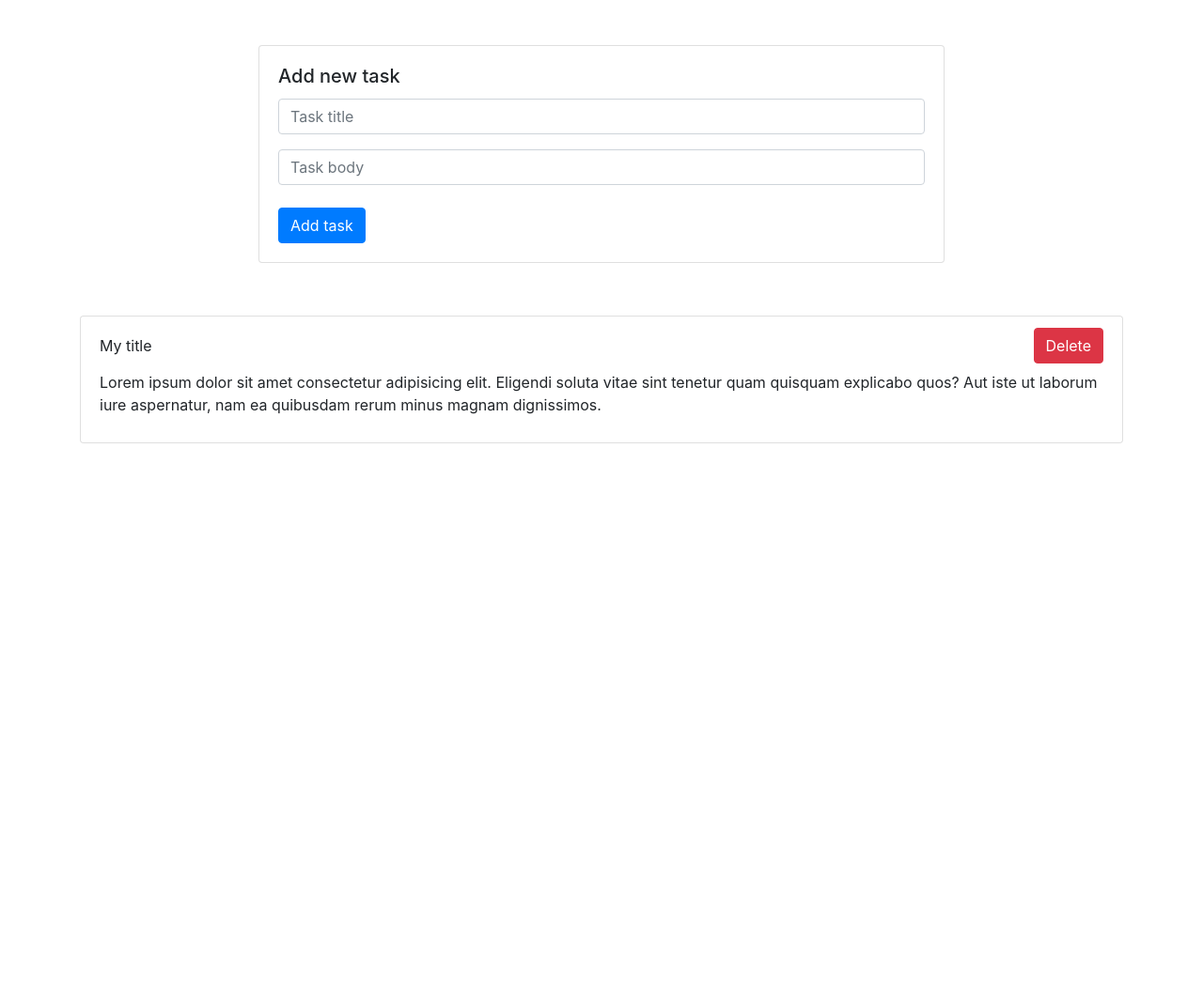
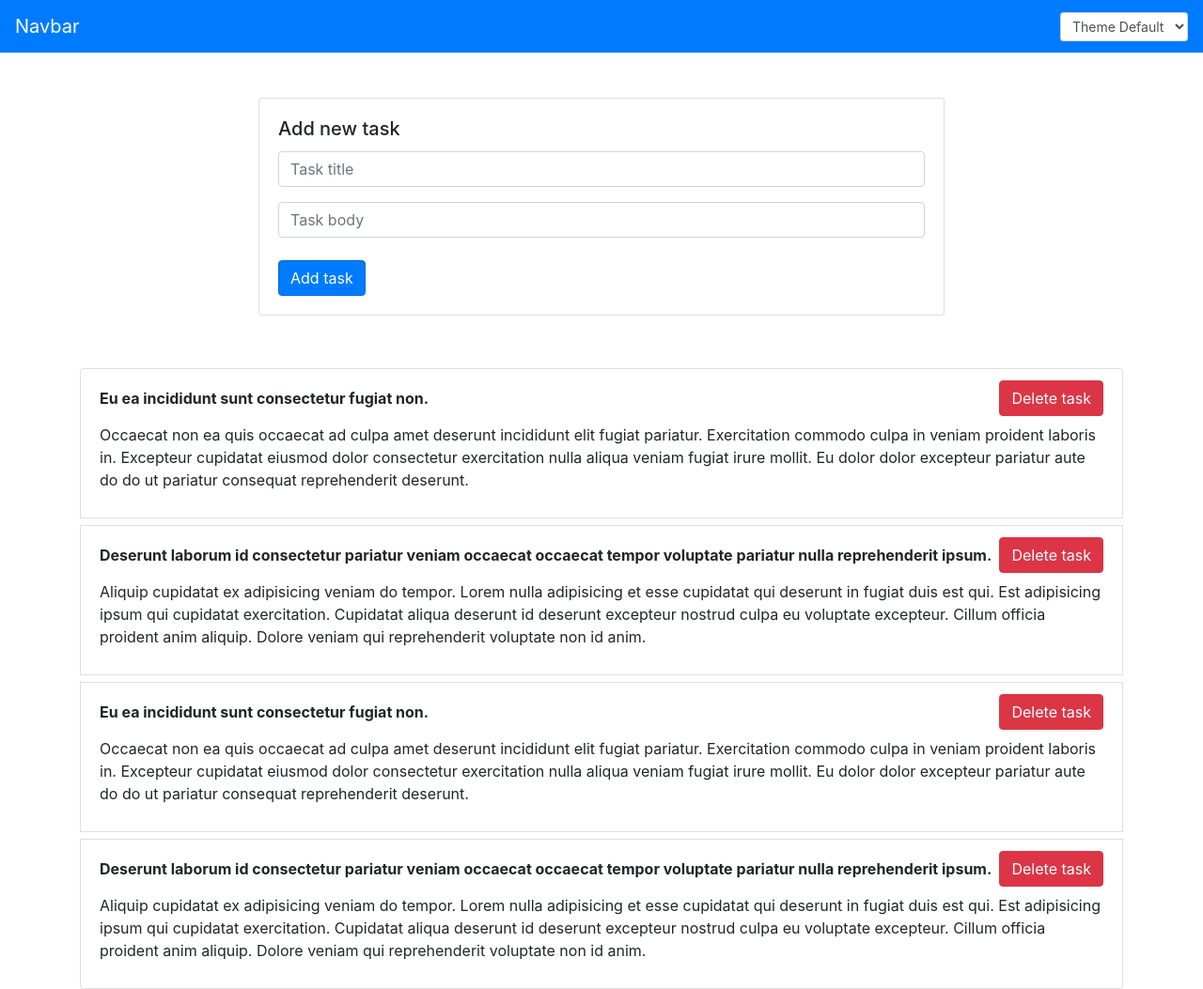
Before and after one commit to vinNodejsDev/frontend_developer_course, a plain HTML site: page Projects/Project1_Todo_List/first-project-themes/index.html in a window 1280 px wide. Shown: the whole page at 94% size. Before the commit the page ends 800 px from the top, so only its background shows below. Drawn offline with nearby package versions, Linux system fonts and the light colour scheme.

Commit message:
Themes selection added

```diff
--- /dev/null
+++ b/Projects/Project1_Todo_List/first-project-themes/app.js
@@ -0,0 +1,218 @@
+// Форма
+// Список задач
+const tasks = [
+  {
+    _id: '5d2ca9e2e03d40b326596aa7',
+    completed: true,
+    body:
+      'Occaecat non ea quis occaecat ad culpa amet deserunt incididunt elit fugiat pariatur. Exercitation commodo culpa in veniam proident laboris in. Excepteur cupidatat eiusmod dolor consectetur exercitation nulla aliqua veniam fugiat irure mollit. Eu dolor dolor excepteur pariatur aute do do ut pariatur consequat reprehenderit deserunt.\r\n',
+    title: 'Eu ea incididunt sunt consectetur fugiat non.',
+  },
+  {
+    _id: '5d2ca9e29c8a94095c1288e0',
+    completed: false,
+    body:
+      'Aliquip cupidatat ex adipisicing veniam do tempor. Lorem nulla adipisicing et esse cupidatat qui deserunt in fugiat duis est qui. Est adipisicing ipsum qui cupidatat exercitation. Cupidatat aliqua deserunt id deserunt excepteur nostrud culpa eu voluptate excepteur. Cillum officia proident anim aliquip. Dolore veniam qui reprehenderit voluptate non id anim.\r\n',
+    title:
+      'Deserunt laborum id consectetur pariatur veniam occaecat occaecat tempor voluptate pariatur nulla reprehenderit ipsum.',
+  },
+  {
+    _id: '5d2ca9e2e03d40b3232496aa7',
+    completed: true,
+    body:
+      'Occaecat non ea quis occaecat ad culpa amet deserunt incididunt elit fugiat pariatur. Exercitation commodo culpa in veniam proident laboris in. Excepteur cupidatat eiusmod dolor consectetur exercitation nulla aliqua veniam fugiat irure mollit. Eu dolor dolor excepteur pariatur aute do do ut pariatur consequat reprehenderit deserunt.\r\n',
+    title: 'Eu ea incididunt sunt consectetur fugiat non.',
+  },
+  {
+    _id: '5d2ca9e29c8a94095564788e0',
+    completed: false,
+    body:
+      'Aliquip cupidatat ex adipisicing veniam do tempor. Lorem nulla adipisicing et esse cupidatat qui deserunt in fugiat duis est qui. Est adipisicing ipsum qui cupidatat exercitation. Cupidatat aliqua deserunt id deserunt excepteur nostrud culpa eu voluptate excepteur. Cillum officia proident anim aliquip. Dolore veniam qui reprehenderit voluptate non id anim.\r\n',
+    title:
+      'Deserunt laborum id consectetur pariatur veniam occaecat occaecat tempor voluptate pariatur nulla reprehenderit ipsum.',
+  },
+];
+
+(function(arrOfTasks) {
+  const objOfTasks = arrOfTasks.reduce((acc, task) => {
+    acc[task._id] = task;
+    return acc;
+  }, {});
+
+  const themes = {
+    default: {
+      '--base-text-color': '#212529',
+      '--header-bg': '#007bff',
+      '--header-text-color': '#fff',
+      '--default-btn-bg': '#007bff',
+      '--default-btn-text-color': '#fff',
+      '--default-btn-hover-bg': '#0069d9',
+      '--default-btn-border-color': '#0069d9',
+      '--danger-btn-bg': '#dc3545',
+      '--danger-btn-text-color': '#fff',
+      '--danger-btn-hover-bg': '#bd2130',
+      '--danger-btn-border-color': '#dc3545',
+      '--input-border-color': '#ced4da',
+      '--input-bg-color': '#fff',
+      '--input-text-color': '#495057',
+      '--input-focus-bg-color': '#fff',
+      '--input-focus-text-color': '#495057',
+      '--input-focus-border-color': '#80bdff',
+      '--input-focus-box-shadow': '0 0 0 0.2rem rgba(0, 123, 255, 0.25)',
+    },
+    dark: {
+      '--base-text-color': '#212529',
+      '--header-bg': '#343a40',
+      '--header-text-color': '#fff',
+      '--default-btn-bg': '#58616b',
+      '--default-btn-text-color': '#fff',
+      '--default-btn-hover-bg': '#292d31',
+      '--default-btn-border-color': '#343a40',
+      '--default-btn-focus-box-shadow':
+        '0 0 0 0.2rem rgba(141, 143, 146, 0.25)',
+      '--danger-btn-bg': '#b52d3a',
+      '--danger-btn-text-color': '#fff',
+      '--danger-btn-hover-bg': '#88222c',
+      '--danger-btn-border-color': '#88222c',
+      '--input-border-color': '#ced4da',
+      '--input-bg-color': '#fff',
+      '--input-text-color': '#495057',
+      '--input-focus-bg-color': '#fff',
+      '--input-focus-text-color': '#495057',
+      '--input-focus-border-color': '#78818a',
+      '--input-focus-box-shadow': '0 0 0 0.2rem rgba(141, 143, 146, 0.25)',
+    },
+    light: {
+      '--base-text-color': '#212529',
+      '--header-bg': '#fff',
+      '--header-text-color': '#212529',
+      '--default-btn-bg': '#fff',
+      '--default-btn-text-color': '#212529',
+      '--default-btn-hover-bg': '#e8e7e7',
+      '--default-btn-border-color': '#343a40',
+      '--default-btn-focus-box-shadow':
+        '0 0 0 0.2rem rgba(141, 143, 146, 0.25)',
+      '--danger-btn-bg': '#f1b5bb',
+      '--danger-btn-text-color': '#212529',
+      '--danger-btn-hover-bg': '#ef808a',
+      '--danger-btn-border-color': '#e2818a',
+      '--input-border-color': '#ced4da',
+      '--input-bg-color': '#fff',
+      '--input-text-color': '#495057',
+      '--input-focus-bg-color': '#fff',
+      '--input-focus-text-color': '#495057',
+      '--input-focus-border-color': '#78818a',
+      '--input-focus-box-shadow': '0 0 0 0.2rem rgba(141, 143, 146, 0.25)',
+    },
+  };
+
+  // Elemnts UI
+  const listContainer = document.querySelector(
+    '.tasks-list-section .list-group',
+  );
+  const form = document.forms['addTask'];
+  const inputTitle = form.elements['title'];
+  const inputBody = form.elements['body'];
+  const themeSelect = document.getElementById('themeSelect');
+
+  // Events
+  renderAllTasks(objOfTasks);
+  form.addEventListener('submit', onFormSubmitHandler);
+  listContainer.addEventListener('click', onDeletehandler);
+
+  function renderAllTasks(tasksList) {
+    if (!tasksList) {
+      console.error('Передайте список задач!');
+      return;
+    }
+
+    const fragment = document.createDocumentFragment();
+    Object.values(tasksList).forEach(task => {
+      const li = listItemTemplate(task);
+      fragment.appendChild(li);
+    });
+    listContainer.appendChild(fragment);
+  }
+
+  function listItemTemplate({ _id, title, body } = {}) {
+    const li = document.createElement('li');
+    li.classList.add(
+      'list-group-item',
+      'd-flex',
+      'align-items-center',
+      'flex-wrap',
+      'mt-2',
+    );
+    li.setAttribute('data-task-id', _id);
+
+    const span = document.createElement('span');
+    span.textContent = title;
+    span.style.fontWeight = 'bold';
+
+    const deleteBtn = document.createElement('button');
+    deleteBtn.textContent = 'Delete task';
+    deleteBtn.classList.add('btn', 'btn-danger', 'ml-auto', 'delete-btn');
+
+    const article = document.createElement('p');
+    article.textContent = body;
+    article.classList.add('mt-2', 'w-100');
+
+    li.appendChild(span);
+    li.appendChild(deleteBtn);
+    li.appendChild(article);
+
+    return li;
+  }
+
+  function onFormSubmitHandler(e) {
+    e.preventDefault();
+    const titleValue = inputTitle.value;
+    const bodyValue = inputBody.value;
+
+    if (!titleValue || !bodyValue) {
+      alert('Пожалуйста введите title и body');
+      return;
+    }
+
+    const task = createNewTask(titleValue, bodyValue);
+    const listItem = listItemTemplate(task);
+    listContainer.insertAdjacentElement('afterbegin', listItem);
+    form.reset();
+  }
+
+  function createNewTask(title, body) {
+    const newTask = {
+      title,
+      body,
+      completed: false,
+      _id: `task-${Math.random()}`,
+    };
+
+    objOfTasks[newTask._id] = newTask;
+
+    return { ...newTask };
+  }
+
+  function deleteTask(id) {
+    const { title } = objOfTasks[id];
+    const isConfirm = confirm(`Точно вы хотите удалить задачу: ${title}`);
+    if (!isConfirm) return isConfirm;
+    delete objOfTasks[id];
+    return isConfirm;
+  }
+
+  function deleteTaskFromHtml(confirmed, el) {
+    if (!confirmed) return;
+    el.remove();
+  }
+
+  function onDeletehandler({ target }) {
+    if (target.classList.contains('delete-btn')) {
+      const parent = target.closest('[data-task-id]');
+      const id = parent.dataset.taskId;
+      const confirmed = deleteTask(id);
+      deleteTaskFromHtml(confirmed, parent);
+    }
+  }
+
+})(tasks);
--- a/Projects/Project1_Todo_List/index2.html
+++ b/Projects/Project1_Todo_List/first-project-themes/index.html
@@ -10,9 +10,20 @@
       integrity="sha384-ggOyR0iXCbMQv3Xipma34MD+dH/1fQ784/j6cY/iJTQUOhcWr7x9JvoRxT2MZw1T"
       crossorigin="anonymous"
     />
-    <title>Todo List</title>
+    <link rel="stylesheet" href="styles.css" />
+    <title>Document</title>
   </head>
   <body>
+    <nav class="header navbar navbar-dark bg-primary">
+      <a class="navbar-brand">Navbar</a>
+      <form class="form-inline">
+        <select class="form-control form-control-sm" id="themeSelect">
+          <option value="default">Theme Default</option>
+          <option value="light">Theme Light</option>
+          <option value="dark">Theme Dark</option>
+        </select>
+      </form>
+    </nav>
     <div class="form-section mt-5">
       <div class="container">
         <div class="row">
@@ -47,18 +58,7 @@
     </div>
     <div class="tasks-list-section mt-5">
       <div class="container">
-        <ul class="list-group">
-          <li class="list-group-item d-flex align-items-center flex-wrap mt-2">
-            <span>My title</span>
-            <button class="btn btn-danger ml-auto delete-btn">Delete</button>
-            <p class="mt-2 w-100">
-              Lorem ipsum dolor sit amet consectetur adipisicing elit. Eligendi
-              soluta vitae sint tenetur quam quisquam explicabo quos? Aut iste
-              ut laborum iure aspernatur, nam ea quibusdam rerum minus magnam
-              dignissimos.
-            </p>
-          </li>
-        </ul>
+        <ul class="list-group"></ul>
       </div>
     </div>
     <script src="app.js"></script>
--- /dev/null
+++ b/Projects/Project1_Todo_List/first-project-themes/styles.css
@@ -0,0 +1,73 @@
+:root {
+  --base-text-color: #212529;
+  --header-bg: #007bff;
+  --header-text-color: #fff;
+  --default-btn-bg: #007bff;
+  --default-btn-text-color: #fff;
+  --default-btn-hover-bg: #0069d9;
+  --default-btn-border-color: #0069d9;
+  --danger-btn-bg: #dc3545;
+  --danger-btn-text-color: #fff;
+  --danger-btn-hover-bg: #bd2130;
+  --danger-btn-border-color: #dc3545;
+  --input-border-color: #ced4da;
+  --input-bg-color: #fff;
+  --input-text-color: #495057;
+  --input-focus-bg-color: #fff;
+  --input-focus-text-color: #495057;
+  --input-focus-border-color: #80bdff;
+  --input-focus-box-shadow: 0 0 0 0.2rem rgba(0, 123, 255, 0.25);
+}
+
+body {
+  color: var(--base-text-color);
+}
+
+.navbar {
+  background: var(--header-bg) !important;
+}
+
+.header .navbar-brand {
+  color: var(--header-text-color) !important;
+}
+
+.btn.btn-primary,
+.btn-primary:not(:disabled):not(.disabled):active {
+  color: var(--default-btn-text-color);
+  background-color: var(--default-btn-bg);
+  border-color: var(--default-btn-border-color);
+}
+.btn-primary:not(:disabled):not(.disabled):active:focus {
+  box-shadow: var(--default-btn-focus-box-shadow);
+}
+.btn.btn-primary:hover {
+  color: var(--default-btn-text-color);
+  background-color: var(--default-btn-hover-bg);
+  border-color: var(--default-btn-border-color);
+}
+
+.btn.btn-danger,
+.btn-danger:not(:disabled):not(.disabled):active {
+  color: var(--danger-btn-text-color);
+  background-color: var(--danger-btn-bg);
+  border-color: var(--danger-btn-border-color);
+}
+
+.btn.btn-danger:hover {
+  color: var(--danger-btn-text-color);
+  background-color: var(--danger-btn-hover-bg);
+  border-color: var(--danger-btn-border-color);
+}
+
+.form-control {
+  background: var(--input-bg-color);
+  border-color: var(--input-border-color);
+  color: var(--input-text-color);
+}
+
+.form-control:focus {
+  color: var(--input-focus-text-color);
+  background-color: var(--input-focus-bg-color);
+  border-color: var(--input-focus-border-color);
+  box-shadow: var(--input-focus-box-shadow);
+}
--- /dev/null
+++ b/Projects/Project1_Todo_List/style.css
@@ -0,0 +1,75 @@
+:root {
+    --base-text-color: #212529;
+    --header-bg: #007bff;
+    --header-text-color: #fff;
+    --default-btn-bg: #007bff;
+    --default-btn-text-color: #fff;
+    --default-btn-hover-bg: #0069d9;
+    --default-btn-border-color: #0069d9;
+    --danger-btn-bg: #dc3545;
+    --danger-btn-text-color: #fff;
+    --danger-btn-hover-bg: #bd2130;
+    --danger-btn-border-color: #dc3545;
+    --input-border-color: #ced4da;
+    --input-bg-color: #fff;
+    --input-text-color: #495057;
+    --input-focus-bg-color: #fff;
+    --input-focus-text-color: #495057;
+    --input-focus-border-color: #80bdff;
+    --input-focus-box-shadow: 0 0 0 0.2rem rgba(0, 123, 255, 0.25);
+}
+
+body {
+    color: var(--base-text-color);
+}
+
+.navbar {
+    background: var(--header-bg) !important;
+}
+
+.header .navbar-brand {
+    color: var(--header-text-color);
+}
+
+.btn .btn-primary,
+.btn-primary:not(:disabled):not(.disabled):active {
+    color: var(--default-btn-text-color);
+    background-color: var(--default-btn-bg);
+    border-color: var(--default-btn-border-color);
+}
+
+.btn-primary:not(:disabled):not(.disabled):active:focus {
+    box-shadow: var(--default-btn-focus-box-shadow);
+}
+
+.btn.btn-primary:hover {
+    color: var(--default-btn-text-color);
+    background-color: var(--default-btn-hover-bg);
+    border-color: var(--default-btn-border-color);
+}
+
+.btn.btn-danger,
+.btn-danger:not(:disabled):not(.disabled):active {
+    color: var(--danger-btn-text-color);
+    background-color: var(--danger-btn-bg);
+    border-color: var(--danger-btn-border-color);
+}
+
+.btn.btn-danger:hover {
+    color: var(--danger-btn-text-color);
+    background-color:var(--danger-btn-hover-bg);
+    border-color: var(--danger-btn-border-color);
+}
+
+.form-control {
+    background: var(--input-bg-color);
+    border-color: var(--input-border-color);
+    color: var(--input-text-color);
+}
+
+.form-control:focus {
+    color: var(--input-text-color);
+    background-color: var(--input-focus-bg-color);
+    border-color: var(--input-focus-border-color);
+    box-shadow: var(--input-focus-box-shadow);
+}
```
Also changed, not shown: Projects/Project1_Todo_List/app.js (+87 -3 lines), Projects/Project1_Todo_List/index.html (+11 -0 lines).
